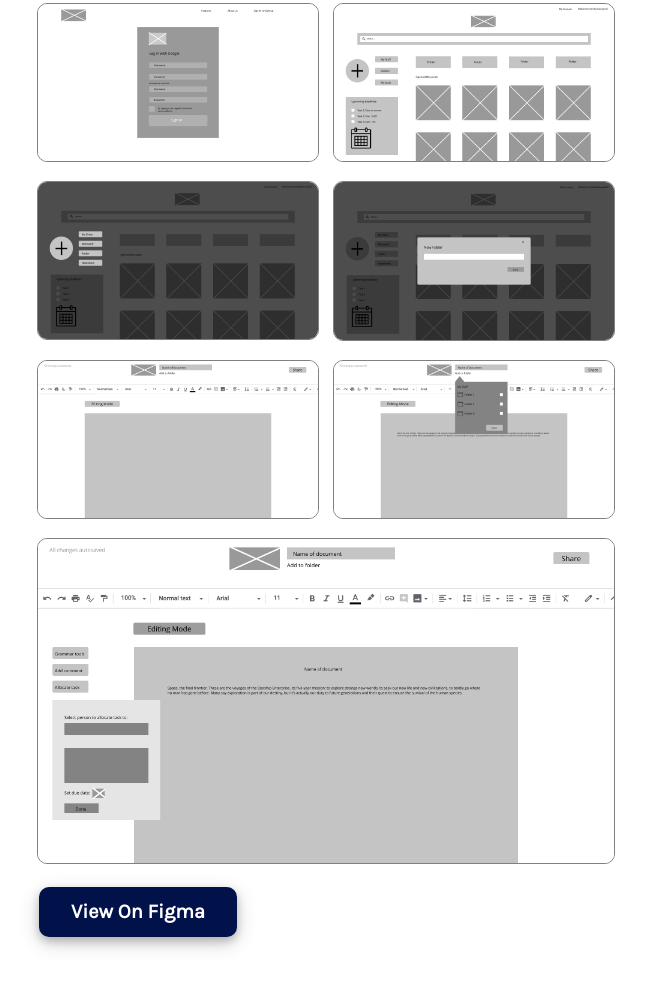
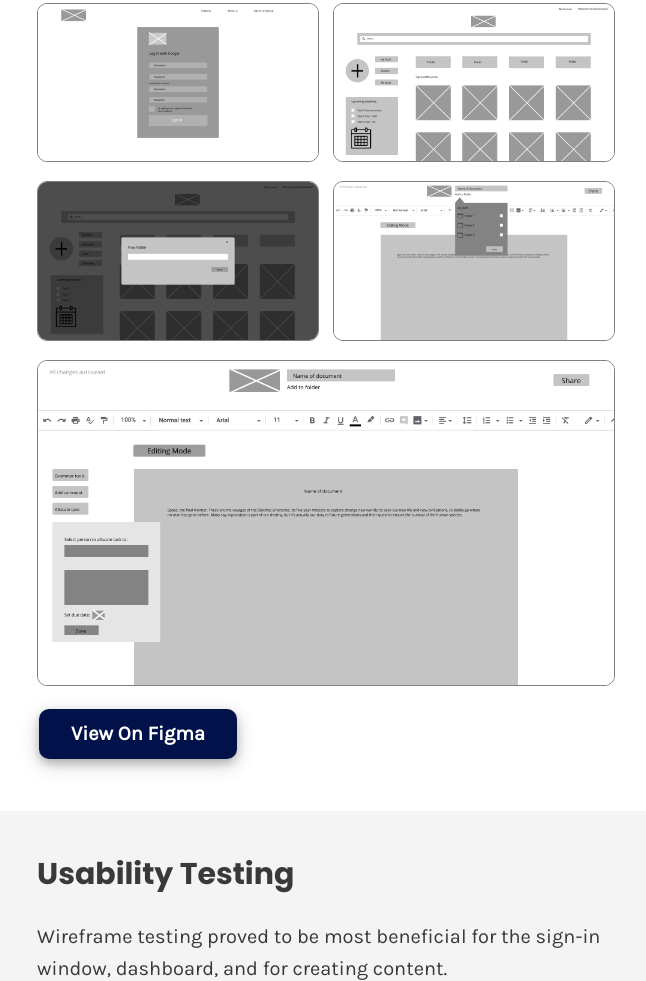
Before and after one commit to phossain1/phossain1.github.io, a plain HTML site: page project.html in a window 1280 px wide. Shown: the part 10571-11552 px from the top of the page, without its empty margins (307-953 px from the left). Drawn offline with nearby package versions, Linux system fonts and the light colour scheme.

Commit message:
Update project.html

```diff
--- a/project.html
+++ b/project.html
@@ -272,19 +272,13 @@
           <img src="./images/wireframe3.png" alt="wireframe3">
         </div>
         <div class="column-wireframes">
-          <img src="./images/wireframe4.png" alt="wireframe4">
-        </div>
-        <div class="column-wireframes">
           <img src="./images/wireframe6.png" alt="wireframe6">
-        </div>
-        <div class="column-wireframes">
-          <img src="./images/wireframe5.png" alt="wireframe5">
         </div>
         <div class="column-wireframes">
           <img src="./images/wireframe8.png" alt="wireframe8">
         </div>
         <div class="column-wireframes">
-        <img src="./images/wireframe10.png" alt="wireframe10">
+          <img src="./images/wireframe10.png" alt="wireframe10">
         </div>
         </div>
         <div class="button">
```
